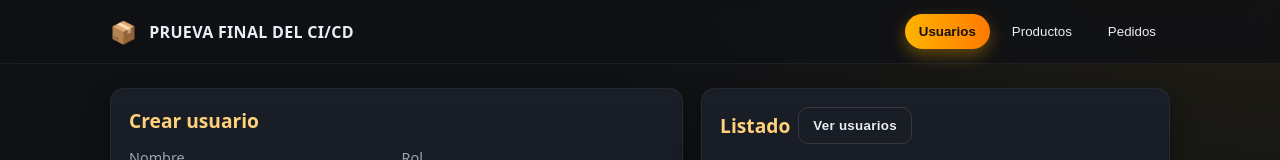
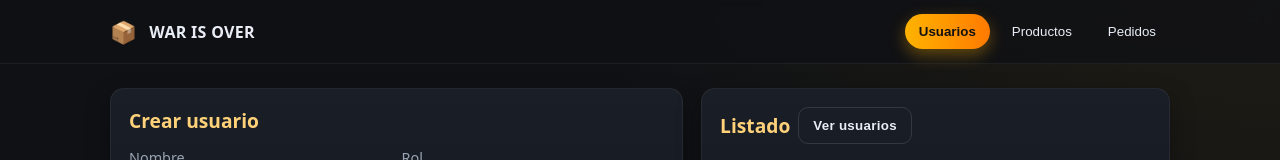
Before and after one commit to JuanGomePer/parcial1-patrones-arquitectonicos-avanzados, a website: page public/index.html in a window 1280 px wide. Shown: the top 160 px of the page. Drawn offline with Linux system fonts and the light colour scheme.

```diff
--- a/public/index.html
+++ b/public/index.html
@@ -123,7 +123,7 @@
 <body>
   <header>
     <div class="nav">
-      <div class="brand"><span class="emoji">📦</span><span>PRUEVA FINAL DEL CI/CD</span></div>
+      <div class="brand"><span class="emoji">📦</span><span>WAR IS OVER</span></div>
       <div class="tabs" role="tablist" aria-label="Secciones">
         <button class="tab-btn" role="tab" aria-selected="true" data-tab="usuarios">Usuarios</button>
         <button class="tab-btn" role="tab" aria-selected="false" data-tab="productos">Productos</button>
```
